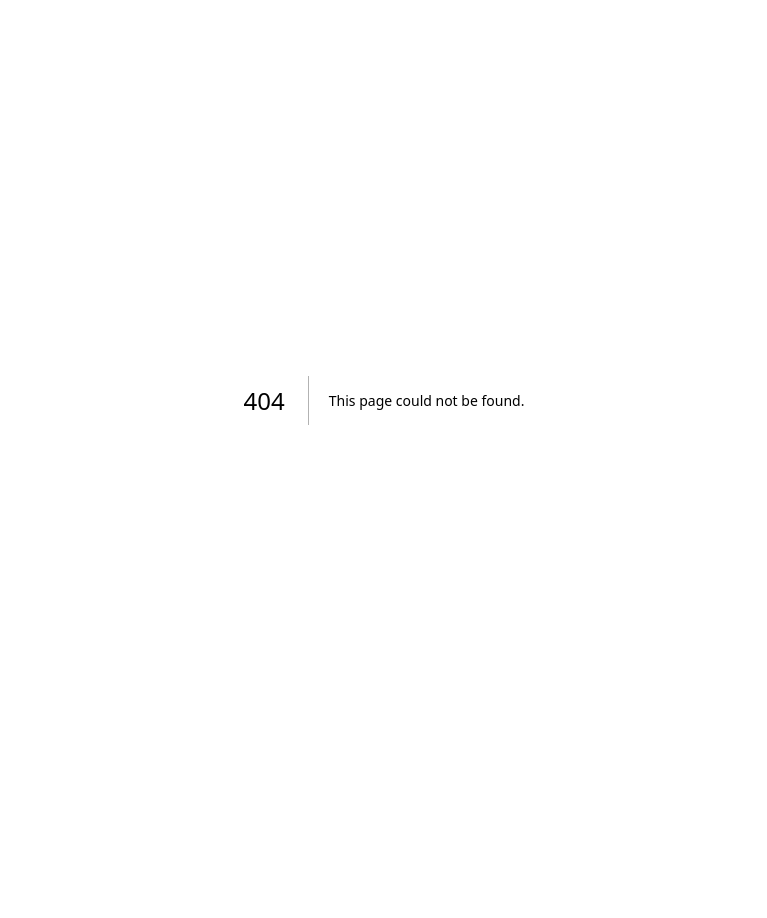
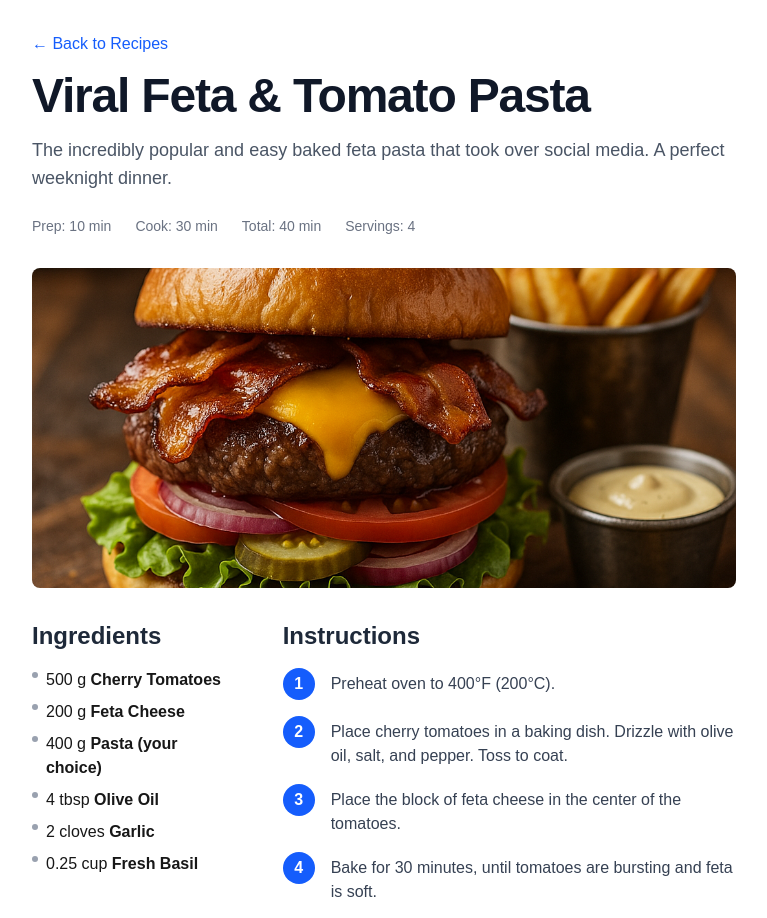
Before and after one commit to mtilerisoy/flavor-find, a Next.js app: page /recipes/recipe-001 in a window 1280 px wide. Before the commit this address had no page. Shown: the top 918 px of the page, without its empty margins (256-1023 px from the left). Before the commit the page ends 800 px from the top, so only its background shows below. Built offline with nearby package versions, Linux system fonts and the light colour scheme.

Commit message:
implement single recipe page

```diff
--- /dev/null
+++ b/src/app/recipes/[id]/page.tsx
@@ -0,0 +1,88 @@
+import { notFound } from 'next/navigation';
+import Image from 'next/image';
+import Link from 'next/link';
+import { getRecipeById } from '@/recipes/lib/api';
+
+interface RecipePageProps {
+  params: {
+    id: string;
+  };
+}
+
+/**
+ * A dynamic page to display the full details of a single recipe.
+ * Fetches data using the ID from the URL.
+ */
+export default async function RecipePage({ params }: RecipePageProps) {
+  const { id } = params;
+  const recipe = await getRecipeById(id);
+
+  // If no recipe is found for the given ID, render the 404 page.
+  if (!recipe) {
+    notFound();
+  }
+
+  return (
+    <article className="container mx-auto max-w-3xl p-4 sm:p-6 lg:p-8">
+      <div className="mb-8">
+        <Link href="/" className="text-blue-600 hover:underline">
+          ← Back to Recipes
+        </Link>
+        <h1 className="mt-4 text-4xl font-bold tracking-tight text-gray-900 sm:text-5xl">
+          {recipe.title}
+        </h1>
+        <p className="mt-4 text-lg text-gray-600">{recipe.description}</p>
+        <div className="mt-6 flex flex-wrap gap-x-6 gap-y-2 text-sm text-gray-500">
+          <span>{`Prep: ${recipe.prep_time_minutes} min`}</span>
+          <span>{`Cook: ${recipe.cook_time_minutes} min`}</span>
+          <span>{`Total: ${recipe.total_time_minutes} min`}</span>
+          <span>{`Servings: ${recipe.servings_yield}`}</span>
+        </div>
+      </div>
+
+      {recipe.image_url && (
+        <div className="relative mb-8 h-64 w-full overflow-hidden rounded-lg sm:h-80">
+          <Image
+            src={recipe.image_url}
+            alt={`Image of ${recipe.title}`}
+            fill
+            className="object-cover"
+            priority // Prioritize loading the main image on the page
+          />
+        </div>
+      )}
+
+      <div className="grid grid-cols-1 gap-12 md:grid-cols-3">
+        {/* Ingredients Section */}
+        <div className="md:col-span-1">
+          <h2 className="text-2xl font-semibold text-gray-800">Ingredients</h2>
+          <ul className="mt-4 space-y-2">
+            {recipe.ingredients.map((ing) => (
+              <li key={ing.name} className="flex items-start">
+                <span className="mr-2 mt-1 block h-1.5 w-1.5 rounded-full bg-gray-400" />
+                <span>
+                  {ing.quantity} {ing.unit} <strong>{ing.name}</strong>
+                </span>
+              </li>
+            ))}
+          </ul>
+        </div>
+
+        {/* Instructions Section */}
+        <div className="md:col-span-2">
+          <h2 className="text-2xl font-semibold text-gray-800">Instructions</h2>
+          <ol className="mt-4 space-y-4">
+            {recipe.instructions.map((step, index) => (
+              <li key={index} className="flex">
+                <span className="mr-4 flex h-8 w-8 flex-shrink-0 items-center justify-center rounded-full bg-blue-600 font-bold text-white">
+                  {index + 1}
+                </span>
+                <p className="pt-1 text-gray-700">{step}</p>
+              </li>
+            ))}
+          </ol>
+        </div>
+      </div>
+    </article>
+  );
+}
```
